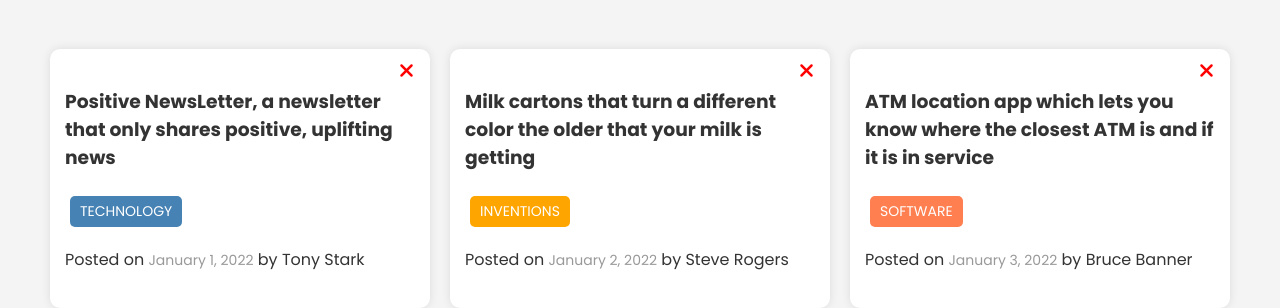
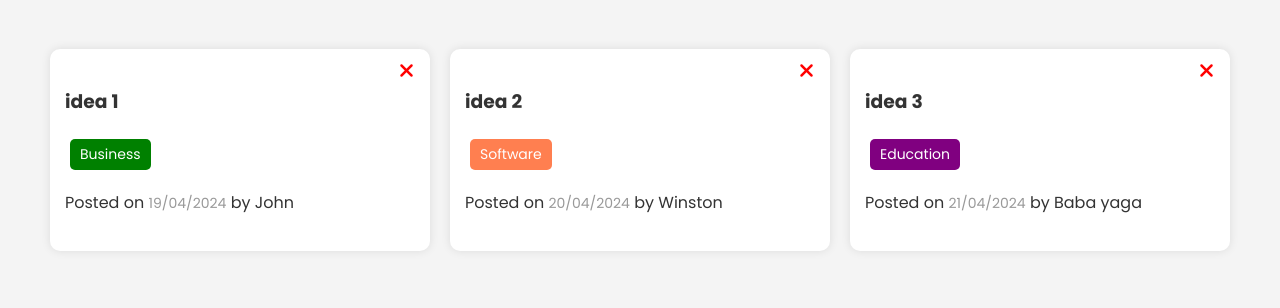
Before and after one commit to depermana12/fullstack-randomidea-app, a website built with webpack: page client/src/index.html in a window 1280 px wide. Shown: the part 90-398 px from the top of the page. Built offline with nearby package versions, Linux system fonts and the light colour scheme.

Commit message:
add hardcoded data for ideaList component

```diff
--- /dev/null
+++ b/client/src/components/IdeaForm.js
@@ -0,0 +1,51 @@
+class IdeaForm {
+  constructor() {
+    this._formModal = document.querySelector("#form-modal");
+  }
+
+  addEventListener() {
+    // we need to bind this keyword becaut this is on event listener and a callback,
+    //otherwise if we don't do this. its gonna pretain to the form itself not the class
+    this._form.addEventListener("submit", this.handleSubmit.bind(this));
+  }
+
+  handleSubmit(e) {
+    e.preventDefault();
+    const idea = {
+      // .text is the name of the input in the html
+      text: this._form.elements.text.value,
+      tag: this._form.elements.tag.value,
+      username: this._form.elements.username.value,
+    };
+    console.log(idea);
+    // clear fields
+    this._form.elements.text.value = "";
+    this._form.elements.tag.value = "";
+    this._form.elements.username.value = "";
+
+    document.dispatchEvent(new Event("closemodal"));
+  }
+
+  render() {
+    this._formModal.innerHTML = `
+        <form id="idea-form">
+          <div class="form-control">
+            <label for="idea-text">Enter a Username</label>
+            <input type="text" name="username" id="username" />
+          </div>
+          <div class="form-control">
+            <label for="idea-text">What's Your Idea?</label>
+            <textarea name="text" id="idea-text"></textarea>
+          </div>
+          <div class="form-control">
+            <label for="tag">Tag</label>
+            <input type="text" name="tag" id="tag" />
+          </div>
+          <button class="btn" type="submit" id="submit">Submit</button>
+        </form>`;
+    this._form = document.querySelector("#idea-form");
+    this.addEventListener();
+  }
+}
+
+export default IdeaForm;
--- /dev/null
+++ b/client/src/components/IdeaList.js
@@ -0,0 +1,71 @@
+class IdeaList {
+  constructor() {
+    this._ideaListEl = document.querySelector("#idea-list");
+    // empty, then will get the get idea method that will fetch them through our api service
+    // then fill the array ideas with the backend idea that in our database
+    this._ideas = [
+      {
+        id: 1,
+        text: "idea 1",
+        tag: "Business",
+        username: "John",
+        date: "19/04/2024",
+      },
+      {
+        id: 2,
+        text: "idea 2",
+        tag: "Software",
+        username: "Winston",
+        date: "20/04/2024",
+      },
+      {
+        id: 1,
+        text: "idea 3",
+        tag: "Education",
+        username: "Baba yaga",
+        date: "21/04/2024",
+      },
+    ];
+    this._validTags = new Set();
+    this._validTags.add("technology");
+    this._validTags.add("education");
+    this._validTags.add("software");
+    this._validTags.add("business");
+    this._validTags.add("health");
+    this._validTags.add("inventions");
+  }
+
+  getTagClass(tag) {
+    tag = tag.toLowerCase();
+    let tagClass = "";
+
+    if (this._validTags.has(tag)) {
+      tagClass = `tag-${tag}`;
+    } else {
+      tagClass = "";
+    }
+    return tagClass;
+  }
+
+  render() {
+    this._ideaListEl.innerHTML = this._ideas
+      .map((idea) => {
+        const tagClass = this.getTagClass(idea.tag);
+        return `
+        <div class="card">
+          <button class="delete"><i class="fas fa-times"></i></button>
+          <h3>
+            ${idea.text}
+          </h3>
+          <p class="tag ${tagClass}">${idea.tag}</p>
+          <p>
+            Posted on <span class="date">${idea.date}</span> by
+            <span class="author">${idea.username}</span>
+          </p>
+        </div>`;
+      })
+      .join("");
+  }
+}
+
+export default IdeaList;
--- a/client/src/components/Modal.js
+++ b/client/src/components/Modal.js
@@ -8,6 +8,7 @@ class Modal {
   addEventListener() {
     this._modalBtn.addEventListener("click", this.open.bind(this));
     window.addEventListener("click", this.outsideClose.bind(this));
+    document.addEventListener("closemodal", () => this.close());
   }
 
   open() {
--- a/client/src/index.html
+++ b/client/src/index.html
@@ -14,64 +14,11 @@
       </button>
     </header>
     <div class="container">
-      <div id="idea-list" class="ideas">
-        <div class="card">
-          <button class="delete"><i class="fas fa-times"></i></button>
-          <h3>
-            Positive NewsLetter, a newsletter that only shares positive,
-            uplifting news
-          </h3>
-          <p class="tag tag-technology">TECHNOLOGY</p>
-          <p>
-            Posted on <span class="date">January 1, 2022</span> by
-            <span class="author">Tony Stark</span>
-          </p>
-        </div>
-        <div class="card">
-          <button class="delete"><i class="fas fa-times"></i></button>
-          <h3>
-            Milk cartons that turn a different color the older that your milk is
-            getting
-          </h3>
-          <p class="tag tag-inventions">INVENTIONS</p>
-          <p>
-            Posted on <span class="date">January 2, 2022</span> by
-            <span class="author">Steve Rogers</span>
-          </p>
-        </div>
-        <div class="card">
-          <button class="delete"><i class="fas fa-times"></i></button>
-          <h3>
-            ATM location app which lets you know where the closest ATM is and if
-            it is in service
-          </h3>
-          <p class="tag tag-software">SOFTWARE</p>
-          <p>
-            Posted on <span class="date">January 3, 2022</span> by
-            <span class="author">Bruce Banner</span>
-          </p>
-        </div>
-      </div>
+      <div id="idea-list" class="ideas"></div>
     </div>
 
     <div id="modal" class="modal">
-      <div id="form-modal" class="modal-box">
-        <form id="idea-form">
-          <div class="form-control">
-            <label for="idea-text">Enter a Username</label>
-            <input type="text" name="username" id="username" />
-          </div>
-          <div class="form-control">
-            <label for="idea-text">What's Your Idea?</label>
-            <textarea name="text" id="idea-text"></textarea>
-          </div>
-          <div class="form-control">
-            <label for="tag">Tag</label>
-            <input type="text" name="tag" id="tag" />
-          </div>
-          <button class="btn" type="submit" id="submit">Submit</button>
-        </form>
-      </div>
+      <div id="form-modal" class="modal-box"></div>
     </div>
   </body>
 </html>
--- a/client/src/index.js
+++ b/client/src/index.js
@@ -1,5 +1,12 @@
 import "@fortawesome/fontawesome-free/css/all.css";
 import Modal from "./components/Modal";
+import IdeaForm from "./components/IdeaForm";
+import IdeaList from "./components/IdeaList";
 import "./css/style.css";
 
 const modal = new Modal();
+const ideaForm = new IdeaForm();
+const ideaList = new IdeaList();
+
+ideaForm.render();
+ideaList.render();
```
